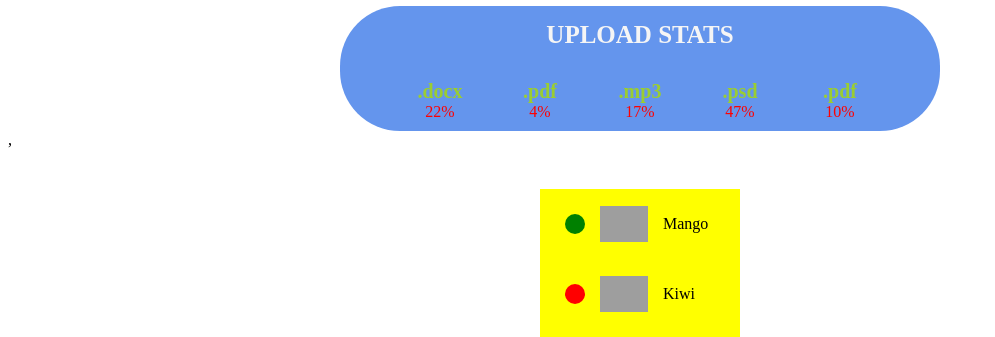
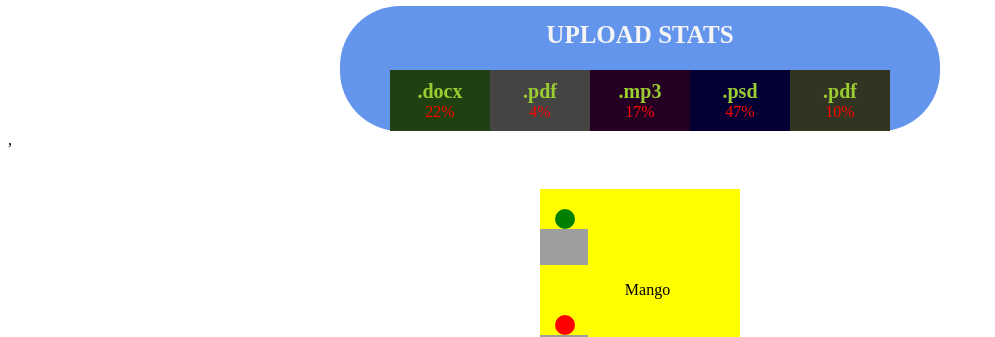
Before and after one commit to Igor1997Klimenko/goit-react-hw-01-components, a React (Create React App) app: page / in a window 1280 px wide. Shown: the part 467-804 px from the top of the page, without its empty margins (0-995 px from the left). Built offline with nearby package versions, Linux system fonts and the light colour scheme; grey boxes are pictures that could not be loaded.

Commit message:
added code

```diff
--- a/src/components/FriendList/FriendList.js
+++ b/src/components/FriendList/FriendList.js
@@ -5,14 +5,16 @@ import FriendListItem from '../FriendListItem/FriendListItem';
 
 const FriendsList = ({ friends }) => (
     <ul className={styles.friendlist}>
-        {friends.map(({ id, avatar, name, isOnline }) => (
+            <li className={styles.item}></li>
+            {friends.map(({ id, avatar, name, isOnline }) => (
             <FriendListItem
                 key={id}
                 avatar={avatar}
                 name={name}
                 isOnline={isOnline}
             />
-        ))}
+            ))}
+            <li/>
     </ul>
 );
 
--- a/src/components/FriendListItem/FriendListItem.js
+++ b/src/components/FriendListItem/FriendListItem.js
@@ -3,11 +3,11 @@ import styles from '../FriendList/FriendList.module.css'
 import noAvatar from '../../images/transparent.png';
 
 const FriendListItem = ({ avatar, name, isOnline }) => (
-    <li className={styles.item}>
+    <>
         <span className={isOnline ? styles.statusOnline : styles.statusOffline}></span>
         <img className={styles.avatar} src={avatar} alt="" width="48" />
         <p className={styles.name}>{name}</p>
-    </li >
+    </>
 );
 
 FriendListItem.defaultProps = {
--- a/src/components/Statistics/bgccolor.js
+++ b/src/components/Statistics/bgccolor.js
@@ -1,8 +1,8 @@
 const backColor = () => {
-    const characters = '0123456789ABCDEF';
+    const characters = '0123456CDEF';
     let color = '#';
     for (let i = 0; i < 6; i += 1) {
-        color += characters[Math.floor(Math.random() * 20)];
+        color += characters[Math.floor(Math.random() * 5)];
     }
     return color;
 }
```
